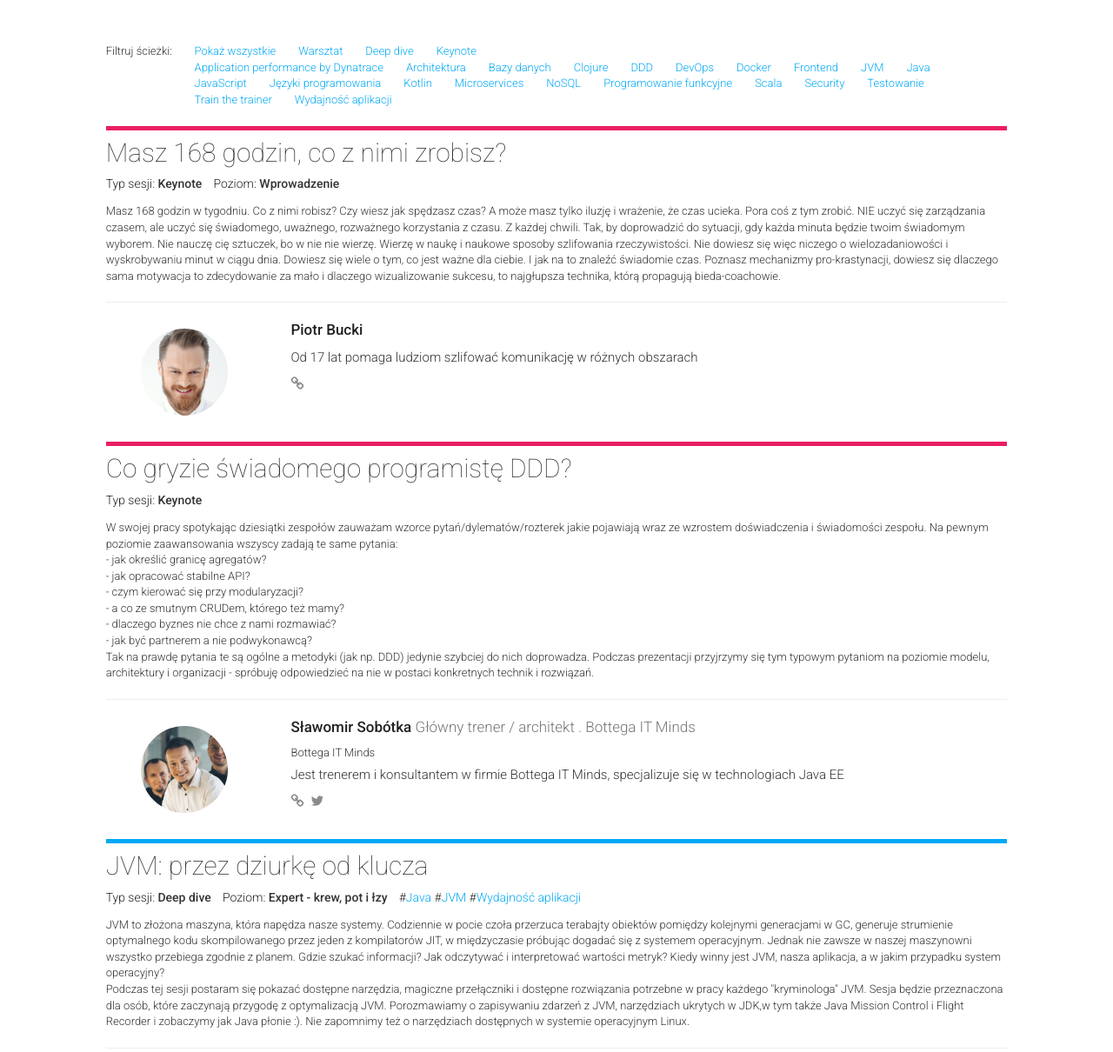
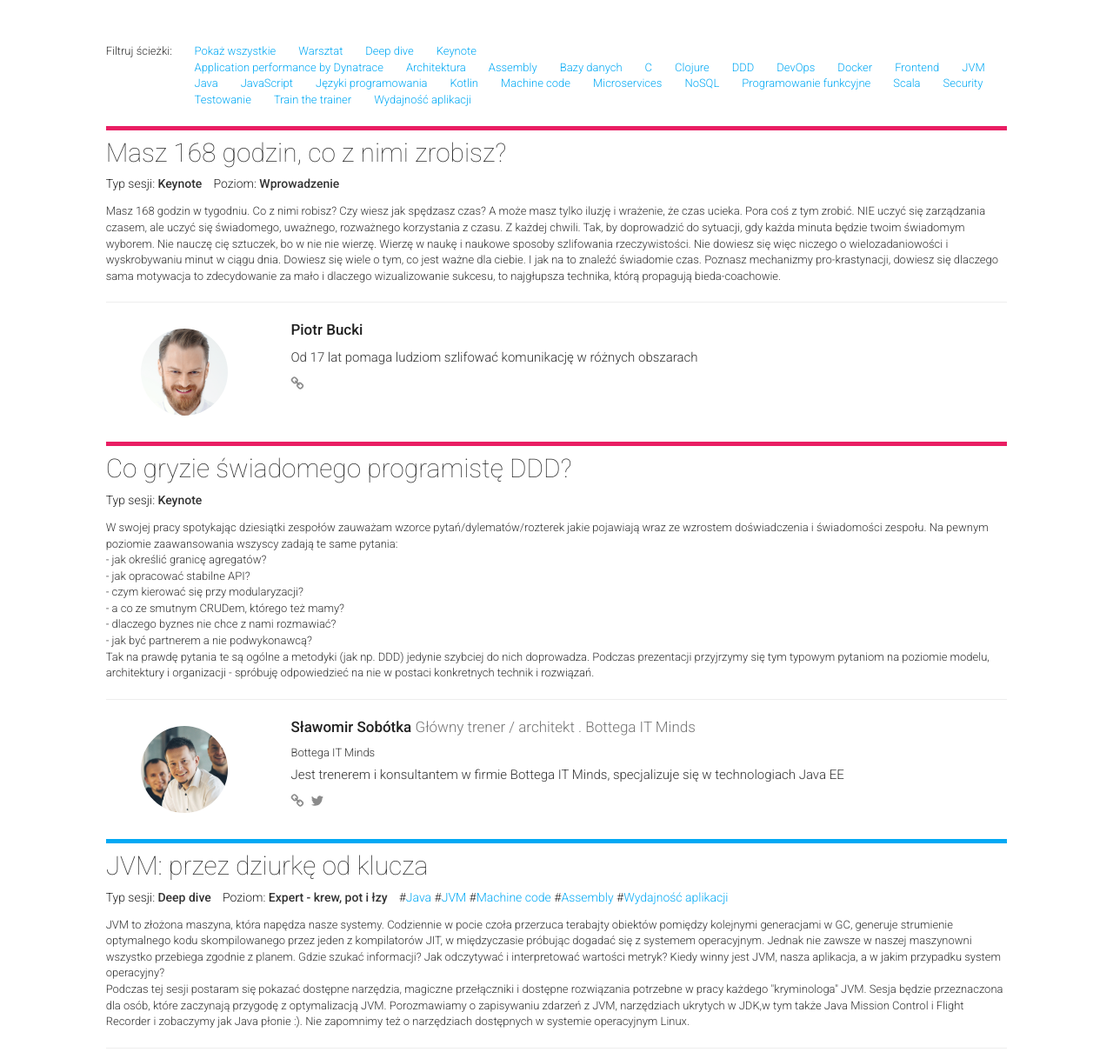
Before and after one commit to 42patterns/bytebay-website, a Jekyll site: the page built from sessions.html, in a window 1280 px wide and 1400 px high, scrolled down 217 px. Shown: the part 190-1400 px from the top of the window at 87% size. Built offline with Jekyll 4.4.1, drawn with Linux system fonts in a browser that asks for light colours; nearby versions of some CDN libraries; comment, search, counter and statistics services are not loaded; some of the changed text lies outside the part shown.

Commit message:
more tags

```diff
--- a/_data/sessions.yml
+++ b/_data/sessions.yml
@@ -87,7 +87,7 @@ list:
     Podczas tej sesji postaram się pokazać dostępne narzędzia, magiczne przełączniki i dostępne rozwiązania potrzebne w pracy każdego \"kryminologa\" JVM. Sesja będzie przeznaczona dla osób, które zaczynają przygodę z optymalizacją JVM. Porozmawiamy o zapisywaniu zdarzeń z JVM, narzędziach ukrytych w JDK,w tym także Java Mission Control i Flight Recorder i zobaczymy jak Java płonie :). Nie zapomnimy też o narzędziach dostępnych w systemie operacyjnym Linux."
     type: 1
     speakers: [3]
-    tags: [Java, JVM, "Wydajność aplikacji"]
+    tags: [Java, JVM, "Machine code", "Assembly", "Wydajność aplikacji"]
     complexity: 3
 
   - id: 2
@@ -227,7 +227,7 @@ list:
     description: "Podczas prezentacji chcialbym odpowiedziec na pytanie, dlaczego generowanie kodu ma sens, gdzie mozna je zastosowac i w jaki sposob zwieksza wydajnosc. Postaram sie takze omowic obecne trendy w tej dziedzinie. Zmierzajac do celu przedstawie budowe kompilatorow oraz opisze kolejne fazy kompilacji skupiajac sie na generowaniu kodu, poczynajac od frontentu, konczac na generowaniu kodu maszynowego."
     type: 1
     speakers: [24, 25]
-    tags: ["Java", "JVM", "Wydajność aplikacji", "Application performance by Dynatrace"]
+    tags: ["Java", "JVM", "C", "Machine code", "Assembly", "Wydajność aplikacji", "Application performance by Dynatrace"]
     complexity: 3
 
   - id: 13
@@ -636,7 +636,7 @@ list:
     ]}
     type: 0
     speakers: [51]
-    tags: [Testowanie]
+    tags: ["C", Testowanie]
     complexity: 2
 
   - id: 39
```
